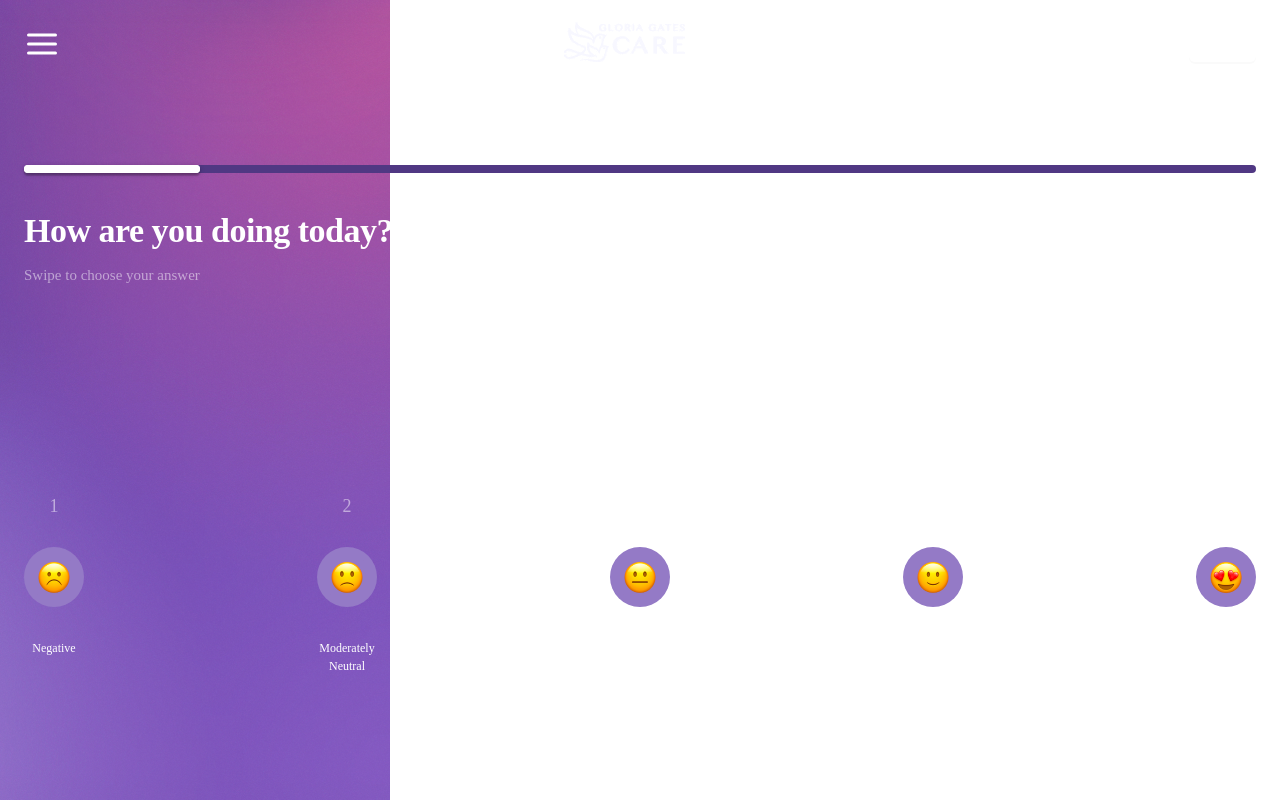
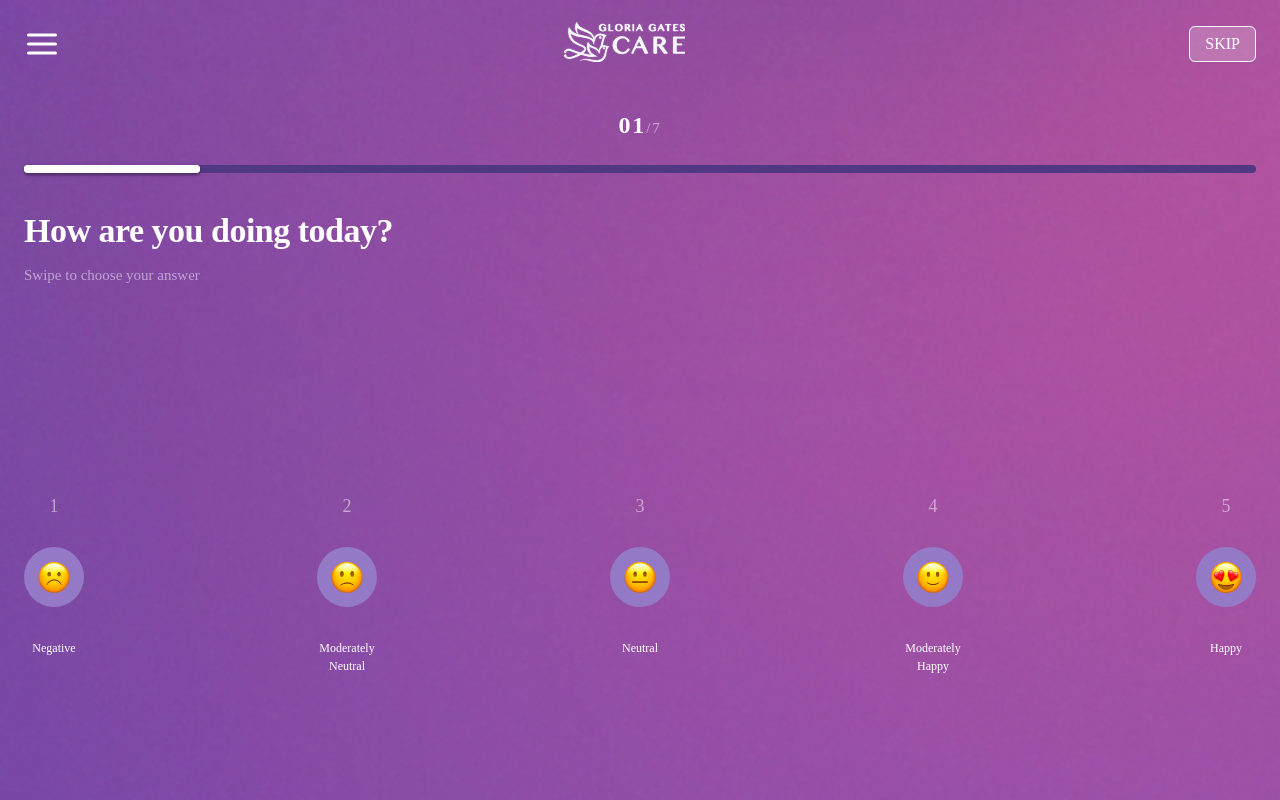
Before and after one commit to vdenisenko-waverley/gloriagatescare, a Next.js app: page / in a window 1280 px wide. Built offline with nearby package versions, Linux system fonts and the light colour scheme; no server answers; a web font is replaced by a local one.

Commit message:
Background fix for desktop

```diff
--- a/app/globals.css
+++ b/app/globals.css
@@ -9,6 +9,7 @@ body {
 html {
   overflow: hidden;
   background: no-repeat url("/main-bg.png");
+  background-size: cover;
 }
 
 body {
@@ -19,7 +20,6 @@ body {
 
 .ant-app {
   height: 100vh;
-  background-size: cover;
   color: #ffffff;
   padding: 24px 0;
   box-sizing: border-box;
```
